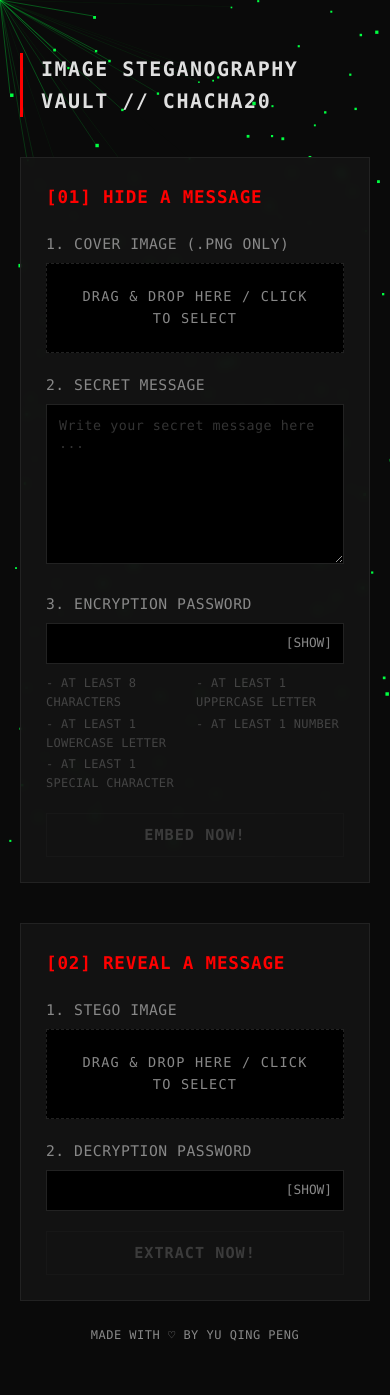
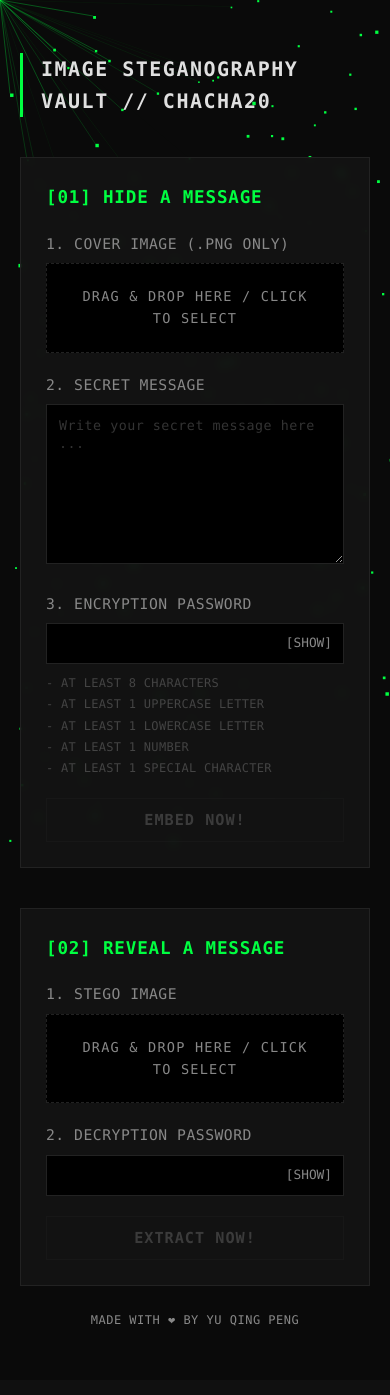
Before and after one commit to yuzpopz/stego-vault, a Flask app: page / in a window 390 px wide. After the commit the page ends 1326 px from the top, so only its background shows below. Run offline with Flask 3, Linux system fonts and the light colour scheme.

Commit message:
mobile optimisations

```diff
--- a/style.css
+++ b/style.css
@@ -1,7 +1,7 @@
 :root {
     --bg: #0a0a0a;
     --surface: #141414;
-    --accent: #ff0000;
+    --accent: #00ff41;
     --text-main: #e0e0e0;
     --text-dim: #888;
     --border: #222;
@@ -21,7 +21,12 @@ body {
 
 html {
     scroll-behavior: smooth;
-    overscroll-behavior: none;
+}
+
+@media (hover: none) and (pointer: coarse) {
+    #canvas-bg {
+        display: none;
+    }
 }
 
 /* Webkit Browsers (Chrome, Safari, Edge) */
@@ -150,6 +155,12 @@ input:focus, textarea:focus {
     letter-spacing: 0.3px;
 }
 
+@media (max-width: 768px) {
+    .requirements {
+        grid-template-columns: 1fr;
+    }
+}
+
 .invalid { color: #444; }
 .valid { color: var(--accent); }
 .valid::before { content: "> "; }
@@ -264,6 +275,11 @@ button:disabled {
     100% { left: 110%; }
 }
 
+@media (hover: none) and (pointer: coarse) {
+    .loader-text { font-size: 1rem; }
+    .loader-bar { width: 80%; }
+}
+
 .download-btn {
     background: transparent;
     color: var(--accent);
--- a/templates/index.html
+++ b/templates/index.html
@@ -90,7 +90,7 @@
         {% endif %}
     </div>
 
-    <div class="footer">Made with ♡ by Yu Qing Peng</div>
+    <div class="footer">Made with ❤︎ by Yu Qing Peng</div>
 </div>
 
 <script src="script.js"></script>
```
